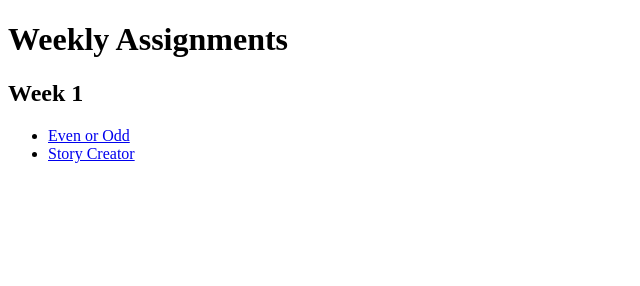
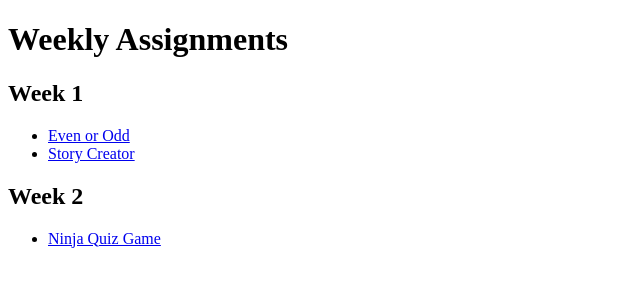
Before and after one commit to belugawhale27/wdd330, a plain HTML site: page index.html in a window 1280 px wide. Shown: the whole page, without its empty margins (0-640 px from the left). Drawn offline with Linux system fonts and the light colour scheme.

Commit message:
Updated index for assignments

```diff
--- a/index.html
+++ b/index.html
@@ -6,6 +6,7 @@
     <meta name="viewport" content="width=device-width, initial-scale=1.0">
     <title>Weekly Assignments</title>
     <script src="js/main.js"></script>
+    <script src="week2/chapter2.js"></script>
 </head>
 <body>
     <h1>Weekly Assignments</h1>
@@ -17,6 +18,10 @@
             <li><a href="week1/story.html">Story Creator</a></li>
         </ul>
     </section>
+        <h2>Week 2</h2>
+        <ul>
+            <li><a href="week2/index.html">Ninja Quiz Game</a></li>
+        </ul>
         </div>
 </body>
 </html>
--- a/week2/main.js
+++ b/week2/main.js
@@ -83,3 +83,7 @@ function gameOver(){
 }
 //This line of code actually starts the quiz game
 start(quiz);
+/*Things I would like to do to change/improve this game include:
+Making buttons instead of just prompts/alerts for the questions and answers
+Changing the colors to reflect the Justice League since that's where these heroes are from
+*/
```
Also changed, not shown: week2/chapter2.js (line endings or trailing spaces).
